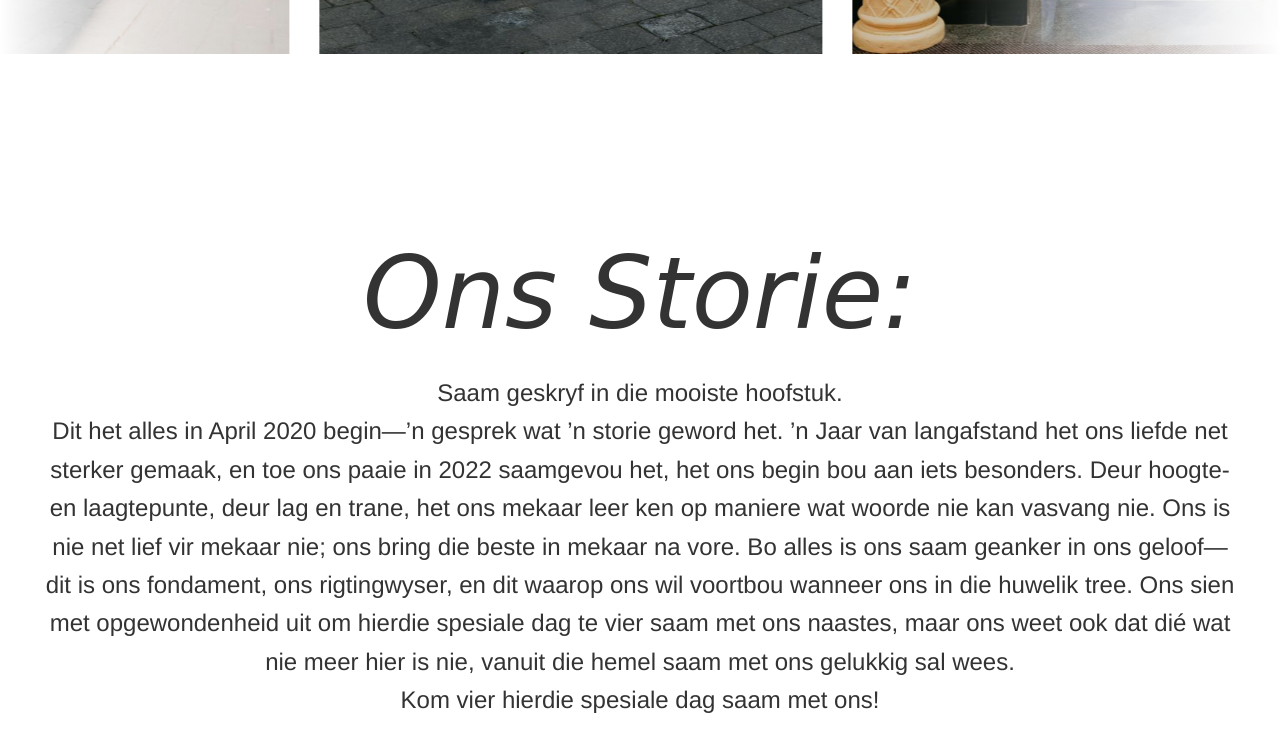
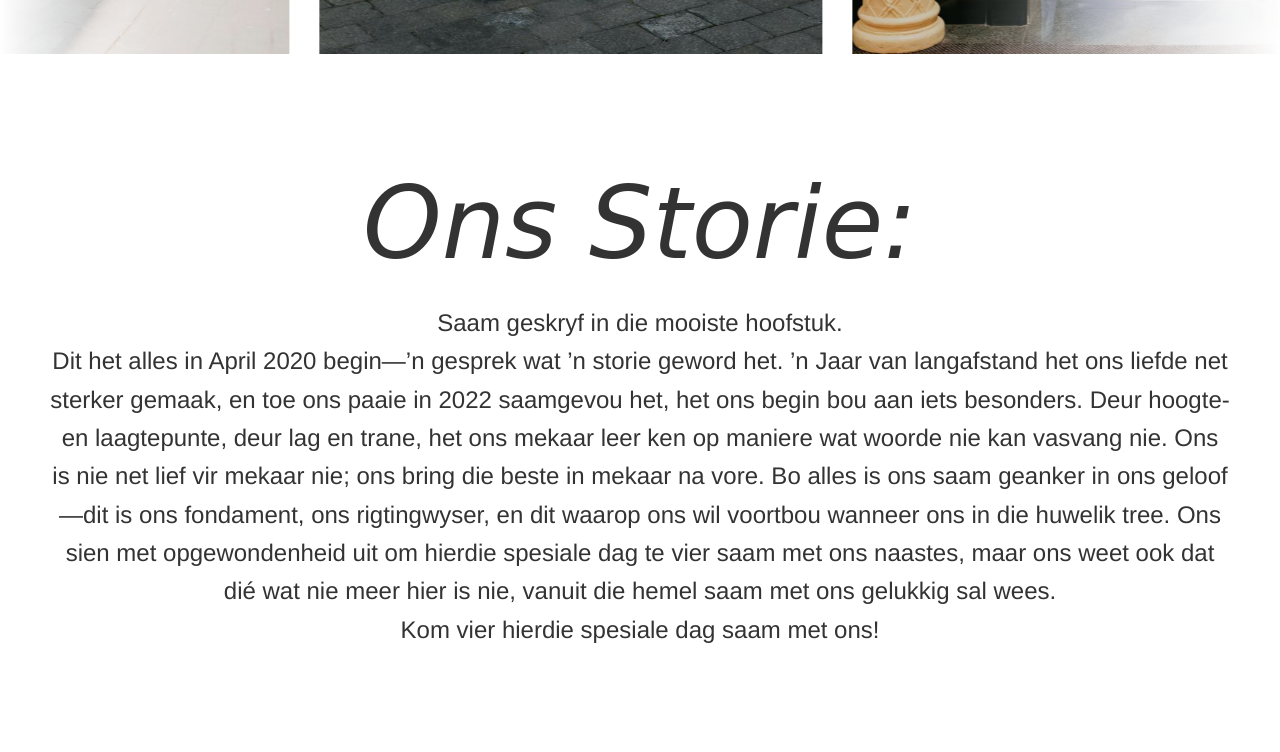
Before and after one commit to GitSpecro/wedding-site, a plain HTML site: page index.html in a window 1280 px wide. Shown: the part 746-1498 px from the top of the page. Drawn offline with Linux system fonts and the light colour scheme; a web font is replaced by a local one.

Commit message:
Adjust story-section to cover the entire viewport height

```diff
--- a/styles.css
+++ b/styles.css
@@ -163,7 +163,7 @@ body {
     display: flex;
     flex-direction: column;
     align-items: center;
-    top: 50%;
+    top: 59%;
     left: 50%;
     transform: translate(-50%, -50%);
     z-index: 900;
@@ -212,12 +212,18 @@ body {
 
 /* Story section */
 .story-section {
+    position: absolute;
+    top: 100vh;
     opacity: 0;
+    height: calc(100vh - 115px); /* Adjust for the navbar */
+    display: flex;
+    flex-direction: column;
+    align-items: center;
+    justify-content: center;
+    padding: 0 50px;
+    text-align: center;
     transform: translateY(30px);
     transition: opacity 0.8s ease, transform 0.8s ease;
-    text-align: center;
-    max-width: 1200px;
-    margin: 20vh auto;
 }
 
 .story-section.visible {
@@ -229,11 +235,11 @@ body {
     font-family: 'Italianno', cursive;
     font-weight: 400;
     font-style: italic;
-    font-size: clamp(25px, 10vw, 100px);; /* Responsive font size */
+    font-size: clamp(25px, 10vw, 100px); /* Responsive font size */
 }
 
 .story-section p{
-    font-size: clamp(0.75rem, 5vw, 1.5rem);
+    font-size: clamp(0.75rem, 3vw, 1.5rem);
 }
 
 /*Time and Location styles*/
@@ -313,6 +319,7 @@ body {
     }
 
     .story-section {
-        margin: 5vh auto;
+        height: calc(100vh - 90px);
+        padding: 0 20px;
     }
 }
```
